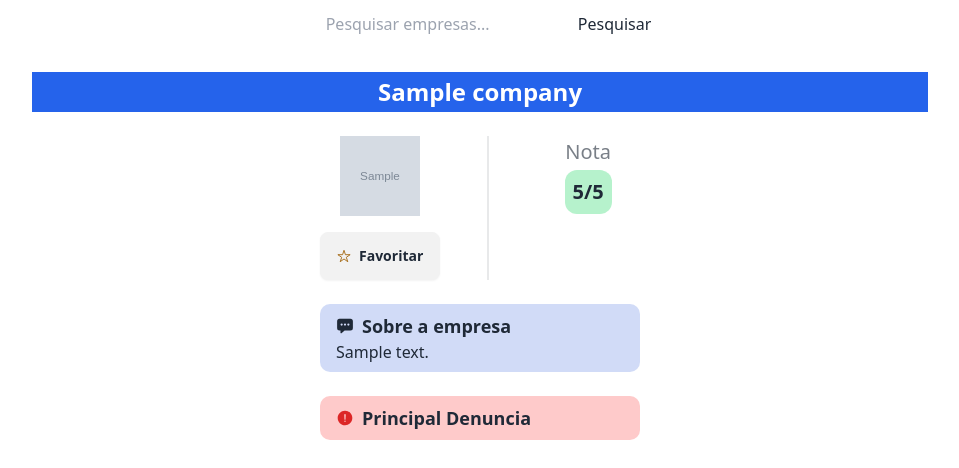
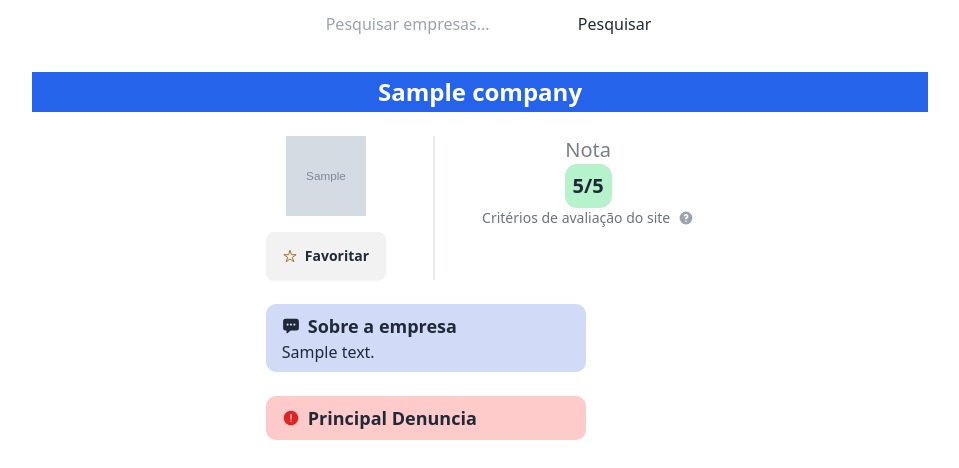
Before and after one commit to PenseNisso/PenseNissoApp, a Django app: page /empresas/1/ in a window 1280 px wide. Shown: the part 64-532 px from the top of the page, without its empty margins (160-1119 px from the left). Run offline with Django 4.2, Linux system fonts and the light colour scheme; tables that the repository leaves empty hold one stand-in row (values such as "Sample post"); grey boxes marked "Sample" are stand-in pictures; some libraries are stand-ins or nearby versions.

Commit message:
view(notas): Add rating criteria publicly on the website

```diff
--- a/base_templates/global/base.html
+++ b/base_templates/global/base.html
@@ -5,6 +5,7 @@
     <meta charset="UTF-8">
     <meta name="viewport" content="width=device-width, initial-scale=1.0">
     <title>Pense Nisso {% block title %}{% endblock %}</title>
+    <link href="https://cdnjs.cloudflare.com/ajax/libs/flowbite/2.2.0/flowbite.min.css" rel="stylesheet" />
     <link href="https://cdn.jsdelivr.net/npm/daisyui@4.4.19/dist/full.min.css" rel="stylesheet" type="text/css" />
     <script src="https://cdn.tailwindcss.com"></script>
     <link rel="stylesheet" href="https://ajax.googleapis.com/ajax/libs/jqueryui/1.13.2/themes/smoothness/jquery-ui.css">
--- a/company/templates/companies/company.html
+++ b/company/templates/companies/company.html
@@ -1,5 +1,7 @@
 {% extends "global/base.html" %} {% block title %} - Empresa {% endblock %}
 {%block content %}
+
+<script src="https://cdnjs.cloudflare.com/ajax/libs/flowbite/2.2.0/flowbite.min.js"></script>
 
 <div class="flex flex-column justify-center items-center bg-blue-600 text-white w-full h-10 text-center my-6">
   <h1 class="text-2xl font-bold">{{ company.name }}</h1>
@@ -33,6 +35,21 @@
       bg-opacity-40 rounded-xl p-2">
         {{score}}/5
       </div>
+
+
+      <p class="flex items-center text-sm text-gray-500 dark:text-gray-400"> Critérios de avaliação do site <button data-popover-target="popover-description" data-popover-placement="bottom-end" type="button"><svg class="w-4 h-4 ms-2 text-gray-400 hover:text-gray-500" aria-hidden="true" fill="currentColor" viewBox="0 0 20 20" xmlns="http://www.w3.org/2000/svg"><path fill-rule="evenodd" d="M18 10a8 8 0 11-16 0 8 8 0 0116 0zm-8-3a1 1 0 00-.867.5 1 1 0 11-1.731-1A3 3 0 0113 8a3.001 3.001 0 01-2 2.83V11a1 1 0 11-2 0v-1a1 1 0 011-1 1 1 0 100-2zm0 8a1 1 0 100-2 1 1 0 000 2z" clip-rule="evenodd"></path></svg><span class="sr-only">Show information</span></button></p>
+      <div data-popover id="popover-description" role="tooltip" class="absolute z-10 invisible inline-block text-sm text-gray-500 transition-opacity duration-300 bg-white border border-gray-200 rounded-lg shadow-sm opacity-0 w-72 dark:bg-gray-800 dark:border-gray-600 dark:text-gray-400">
+          <div class="p-3 space-y-2">
+              <h3 class="font-semibold text-gray-900 dark:text-white">Critérios de Avaliação</h3>
+              <p>O Pense Nisso e sua equipe de moderação acredita no uso da tecnologia para divulgar informação segura e confiável. Para complementar o alcance e praticidade de nosa plataforma desenvolvemos um sistema de avaliação de empresas próprio baseado em alguns parâmetros de nossa base de dados para melhor atender nossos usuários. </p>
+              <h3 class="font-semibold text-gray-900 dark:text-white">Cálculo da Nota</h3>
+              <p>O cálculo envolvido nesse sistema de notas leva em consideração uma relação exponencial entre a nota e as denúncias que recebemos a todo momento. Levando em conta não somente a quantidade de denúnicas, mas também a gravidade e o tempo desde quando ocorreram.</p>
+        </svg></a>
+          </div>
+          <div data-popper-arrow></div>
+      </div>
+
+
     </div>
   </div>
 
```
